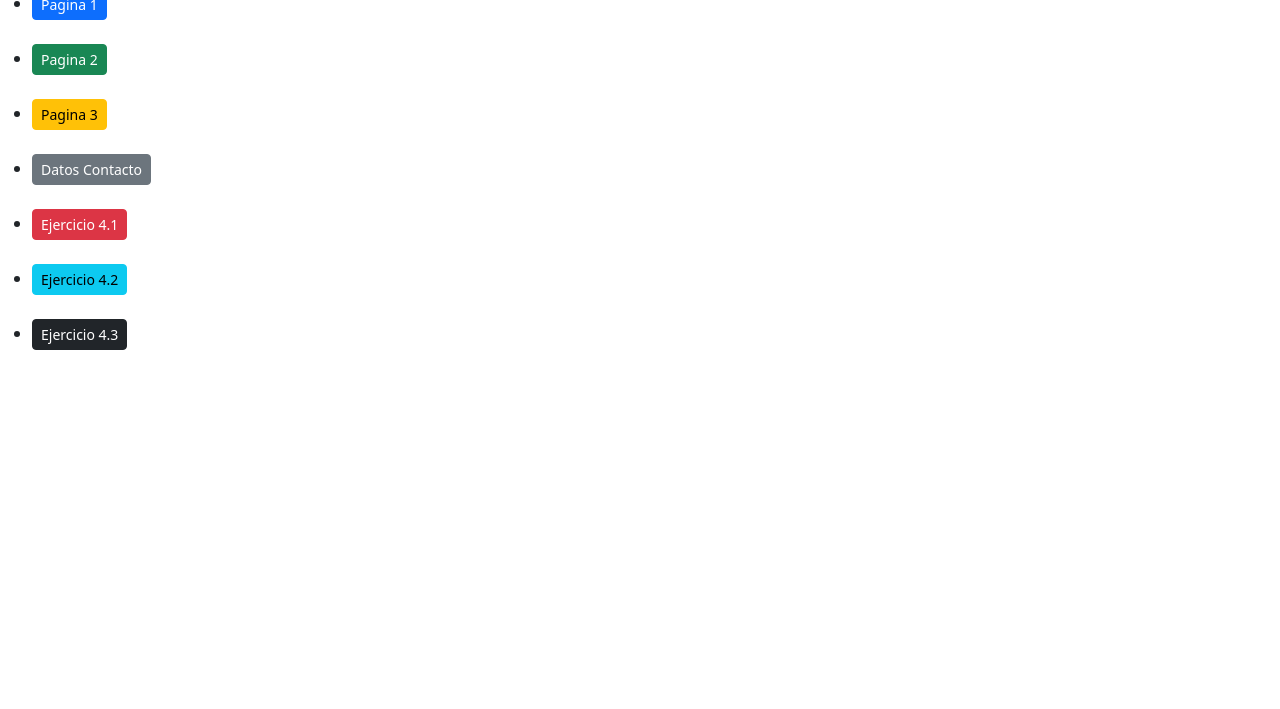
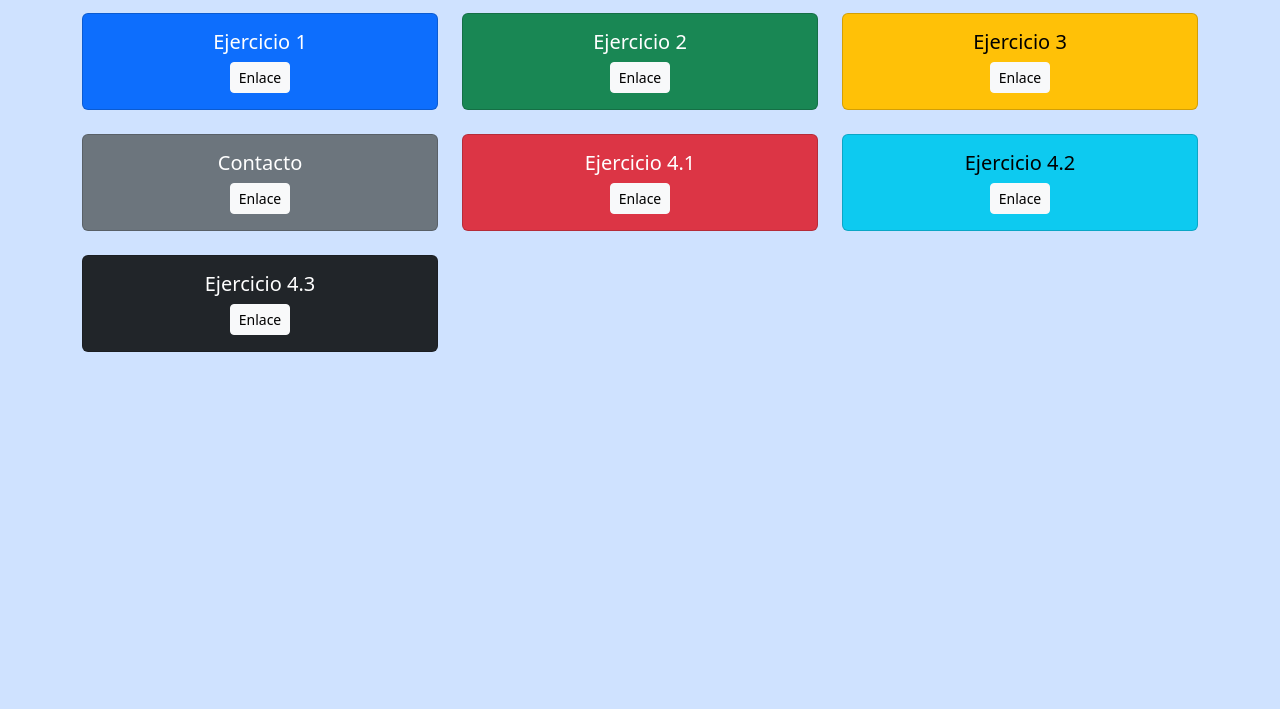
Before and after one commit to Diego-Fernandez-Dominguez/Diego-Fernandez-Dominguez.github.io, a plain HTML site: page index.html in a window 1280 px wide. Shown: the part 91-800 px from the top of the page. Drawn offline with nearby package versions, Linux system fonts and the light colour scheme.

Commit message:
Mejora Index Principal

```diff
--- a/index.html
+++ b/index.html
@@ -4,24 +4,91 @@
 	<title>Ejercicios Diego Fernandez Dominguez</title>
 	<link href="https://cdn.jsdelivr.net/npm/bootstrap@5.3.3/dist/css/bootstrap.min.css" rel="stylesheet" >
 </head>
-<body>
-	<h1 class="text-center">Ejercicios Diego Fernandez Dominguez</h1>
+<body class="bg-primary-subtle text-center">
 	<br>
-<ul>
-	<li><a href="web/pagina1.html" class="btn btn-primary btn-sm">Pagina 1</a></li>
-	<br>
-	<li><a href="web/pagina2.html" class="btn btn-success btn-sm">Pagina 2</a></li>
-	<br>
-	<li><a href="web/pagina3.html" class="btn btn-warning btn-sm">Pagina 3</a></li>
-	<br>
-	<li><a href="web/contacto.html" class="btn btn-secondary btn-sm">Datos Contacto</a></li>
-	<br>
-	<li><a href="web/ejercicio4-1.html" class="btn btn-danger btn-sm">Ejercicio 4.1</a></li>
-	<br>
-	<li><a href="web/ejercicio4-2.html" class="btn btn-info btn-sm">Ejercicio 4.2</a></li>
-	<br>
-	<li><a href="web/ejercicio4-3/index.html" class="btn btn-dark btn-sm">Ejercicio 4.3</a></li>
-</ul>
+
+	<div class="container">
+		<h1 class="text-center">Ejercicios Diego Fernandez Dominguez</h1>
+		<br>
+		<div class="row">
+            <div class=" col-md-4">
+                <div class="card text-bg-primary">
+                    <div class="card-body">
+                        <h5 class="card-title">Ejercicio 1</h5>
+						<a href="web/pagina1.html" class="btn btn-light btn-sm">Enlace</a>
+                    </div>
+                </div>
+			</div>
+
+				<div class=" col-md-4">
+				<div class="card text-bg-success">
+					<div class="card-body">
+						<h5 class="card-title">Ejercicio 2</h5>
+						<a href="web/pagina2.html" class="btn btn-light btn-sm">Enlace</a>
+					</div>
+				</div>
+			</div>
+
+				<div class=" col-md-4">
+				<div class="card text-bg-warning">
+                  	  <div class="card-body">
+                  	      <h5 class="card-title">Ejercicio 3</h5>
+							<a href="web/pagina3.html" class="btn btn-light btn-sm">Enlace</a>
+                 	   </div>
+               </div>
+			</div>
+		</div>
+
+			<br>
+
+			<div class="row">
+			   <div class="col-md-4">
+				<div class="card text-bg-secondary">
+                    <div class="card-body">
+                        <h5 class="card-title">Contacto</h5>
+						<a href="web/contacto.html" class="btn btn-light btn-sm">Enlace</a>
+                    </div>
+                </div>
+				</div>
+
+				<div class=" col-md-4">
+				<div class="card text-bg-danger">
+                    <div class="card-body">
+                        <h5 class="card-title">Ejercicio 4.1</h5>
+						<a href="web/ejercicio4-1.html" class="btn btn-light btn-sm">Enlace</a>
+                    </div>
+                </div>
+			</div>
+
+				<div class=" col-md-4">
+				<div class="card text-bg-info">
+                    <div class="card-body">
+                        <h5 class="card-title">Ejercicio 4.2</h5>
+						<a href="web/ejercicio4-2.html" class="btn btn-light btn-sm">Enlace</a>
+                    </div>
+                </div>
+			</div>
+			</div>
+
+			<br>
+
+			<div class="row">
+				<div class=" col-md-4">
+				<div class="card text-bg-dark">
+                    <div class="card-body">
+                        <h5 class="card-title">Ejercicio 4.3</h5>
+						<a href="web/ejercicio4-3/index.html" class="btn btn-light btn-sm">Enlace</a>
+                    </div>
+                </div>
+			</div>
+		</div>
+
+		</div>
+
+
+            </div>
+        </div>
+	</div>
 
 	<script src="https://cdn.jsdelivr.net/npm/bootstrap@5.3.3/dist/js/bootstrap.bundle.min.js"></script>
 </body>
```
